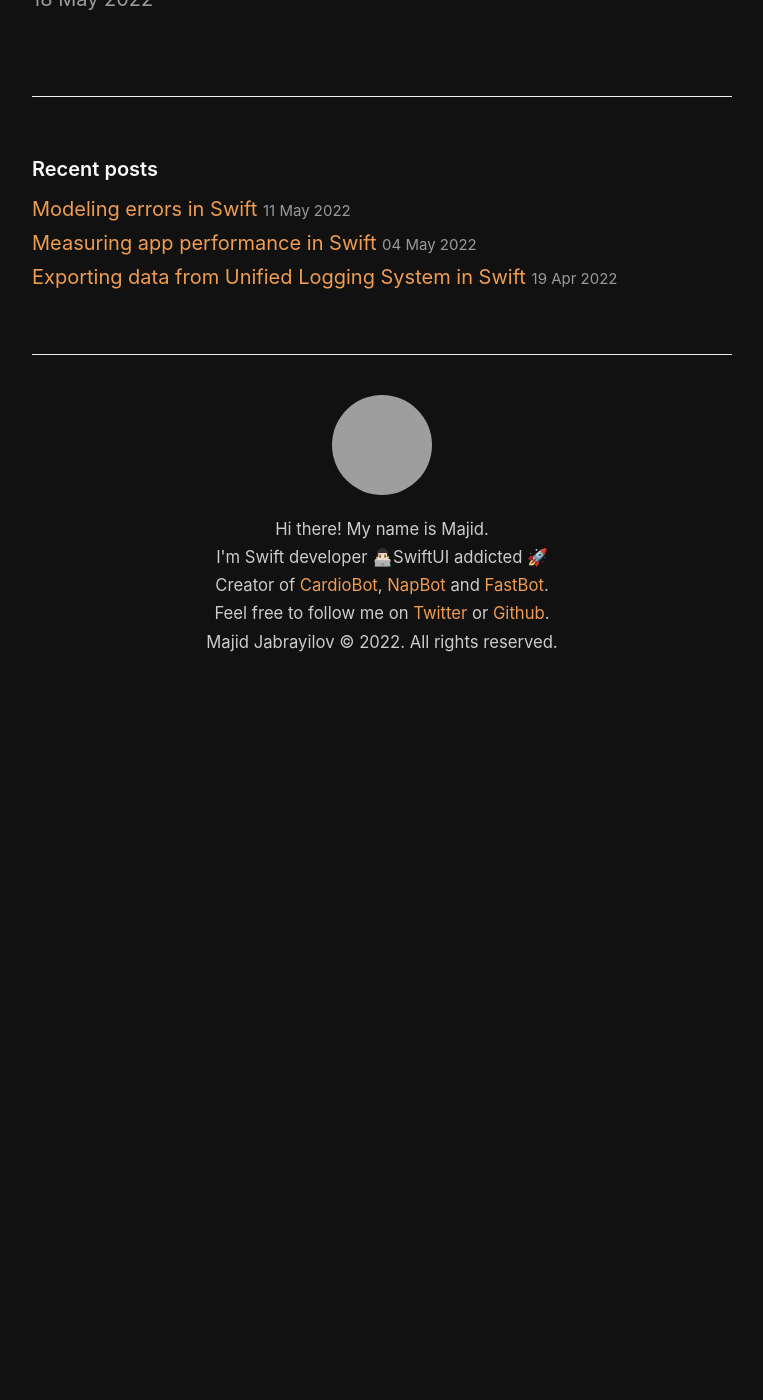
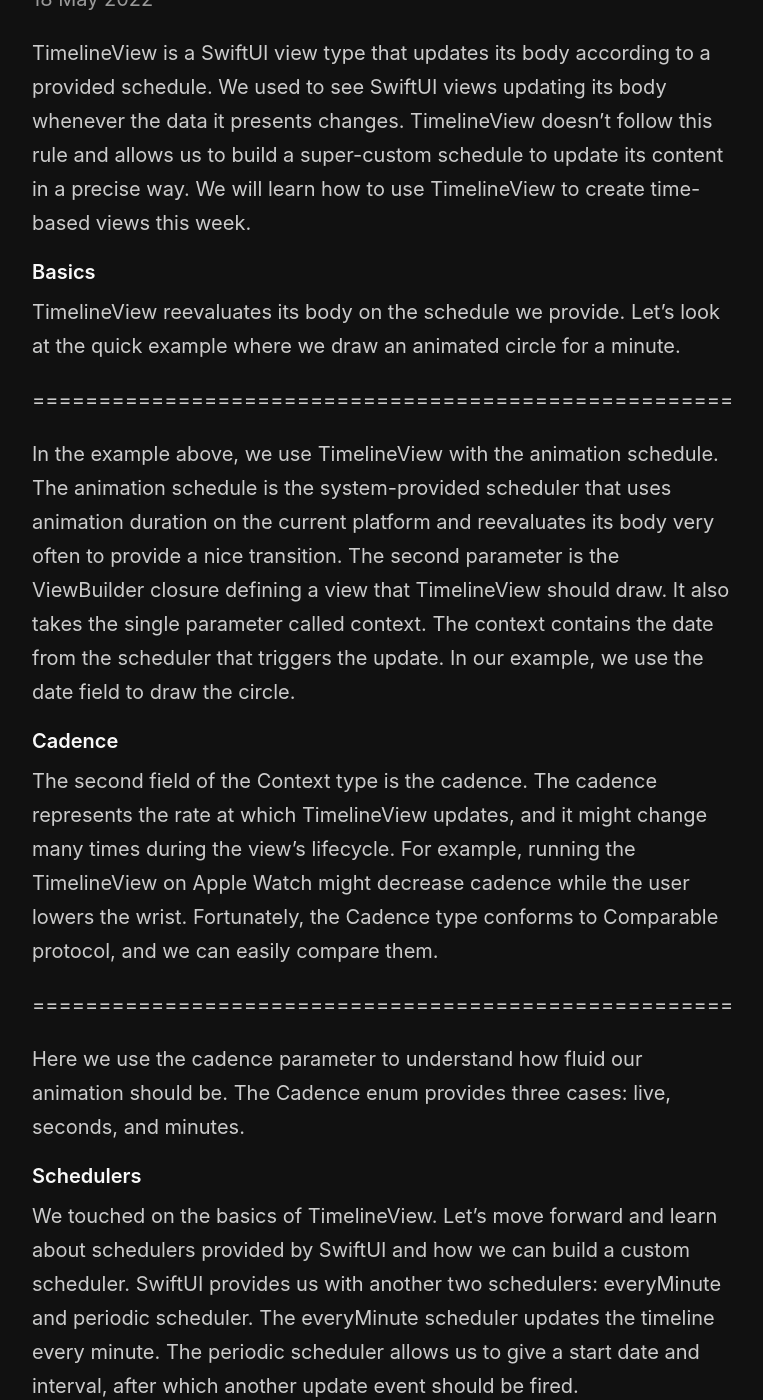
Before and after one commit to mecid/mecid.github.io, a Jekyll site: the page built from _posts/2022-05-18-mastering-timelineview-in-swiftui.md, in a window 1280 px wide and 1400 px high, scrolled down 240 px. Shown: the whole window, without its empty margins (258-1021 px from the left). Built offline with Jekyll 4.4.1, drawn with Linux system fonts in a browser that asks for light colours; before the commit the page ends 936 px from its top, so only the background shows below that; some of the changed text lies outside the part shown; grey boxes are pictures that could not be loaded.

Commit message:
timeline view post content added

```diff
--- a/_posts/2022-05-18-mastering-timelineview-in-swiftui.md
+++ b/_posts/2022-05-18-mastering-timelineview-in-swiftui.md
@@ -2,3 +2,33 @@
 title: Mastering TimelineView in SwiftUI
 layout: post
 ---
+
+TimelineView is a SwiftUI view type that updates its body according to a provided schedule. We used to see SwiftUI views updating its body whenever the data it presents changes. TimelineView doesn't follow this rule and allows us to build a super-custom schedule to update its content in a precise way. We will learn how to use TimelineView to create time-based views this week.
+
+#### Basics
+TimelineView reevaluates its body on the schedule we provide. Let's look at the quick example where we draw an animated circle for a minute.
+
+=====================================================
+
+In the example above, we use TimelineView with the animation schedule. The animation schedule is the system-provided scheduler that uses animation duration on the current platform and reevaluates its body very often to provide a nice transition. The second parameter is the ViewBuilder closure defining a view that TimelineView should draw. It also takes the single parameter called context. The context contains the date from the scheduler that triggers the update. In our example, we use the date field to draw the circle.
+
+#### Cadence
+The second field of the Context type is the cadence. The cadence represents the rate at which TimelineView updates, and it might change many times during the view's lifecycle. For example, running the TimelineView on Apple Watch might decrease cadence while the user lowers the wrist. Fortunately, the Cadence type conforms to Comparable protocol, and we can easily compare them.
+
+=====================================================
+
+Here we use the cadence parameter to understand how fluid our animation should be. The Cadence enum provides three cases: live, seconds, and minutes.
+
+#### Schedulers
+We touched on the basics of TimelineView. Let's move forward and learn about schedulers provided by SwiftUI and how we can build a custom scheduler. SwiftUI provides us with another two schedulers: everyMinute and periodic scheduler. The everyMinute scheduler updates the timeline every minute. The periodic scheduler allows us to give a start date and interval, after which another update event should be fired.
+
+=====================================================
+
+The periodic schedule is good enough to cover almost all the needed cases, but we can also build a custom schedule. We need to create a type conforming to the TimelineSchedule protocol and implement a single requirement.
+
+=====================================================
+
+As you can see in the example above, we have a custom schedule that generates a timeline from the starting point on an hourly basis.
+
+#### Conclusion
+Today we learned how to use the TimelineView to build views updating with a specific period. It might be helpful while creating timer apps or custom animations.
```
